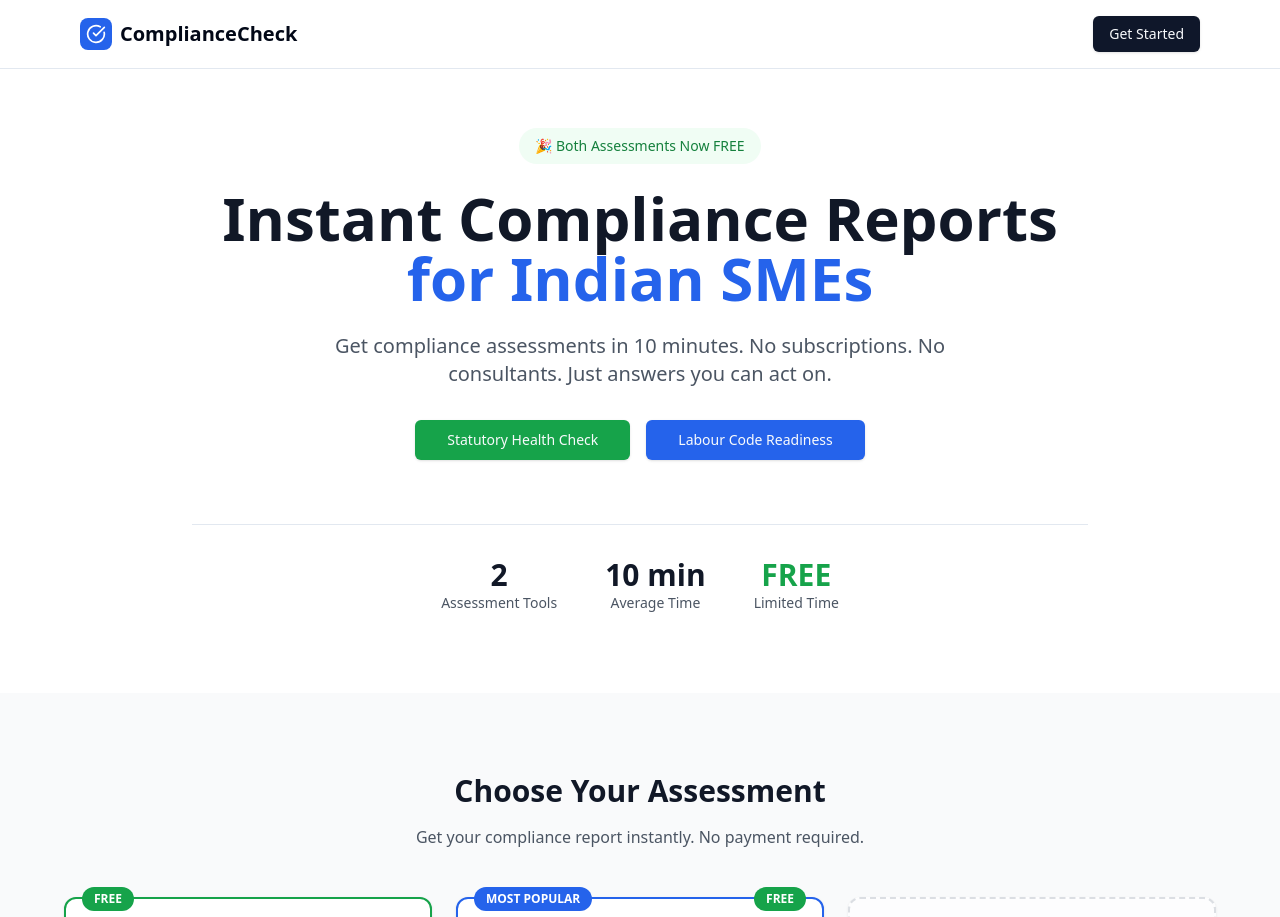
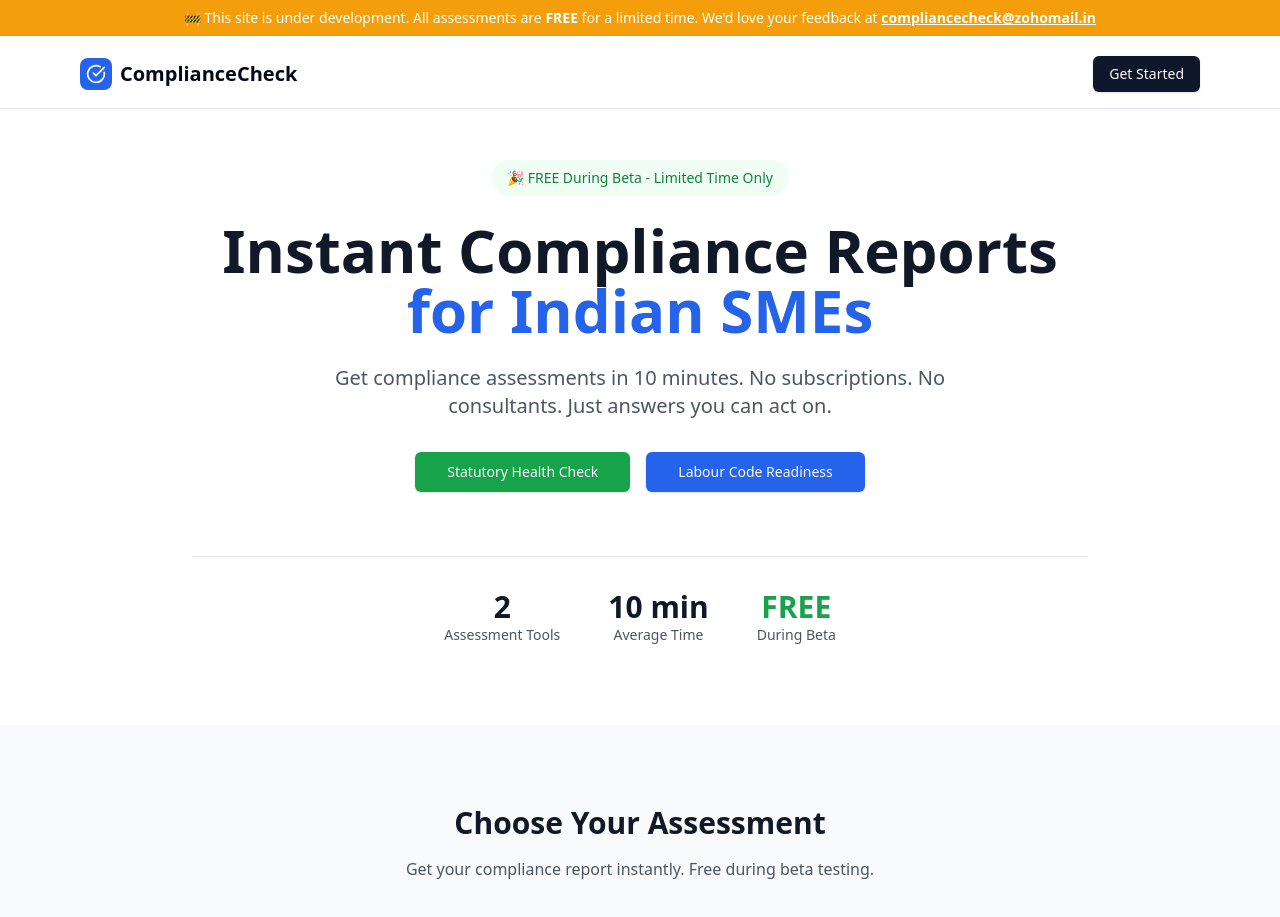
Before and after one commit to amolfadnis2/compliancecheck, a Next.js app: page / in a window 1280 px wide. Shown: the top 917 px of the page. Built offline with nearby package versions, Linux system fonts and the light colour scheme.

Commit message:
Updated support contact and home page.

```diff
--- a/src/app/(auth)/privacy/page.tsx
+++ b/src/app/(auth)/privacy/page.tsx
@@ -148,7 +148,7 @@ export default function PrivacyPolicyPage() {
               </div>
             </div>
             <p className="text-gray-600 mt-3">
-              To exercise these rights, visit your Account Settings or contact us at privacy@compliancecheck.in
+              To exercise these rights, visit your Account Settings or contact us at compliancecheck@zohomail.in
             </p>
           </section>
 
@@ -191,7 +191,7 @@ export default function PrivacyPolicyPage() {
             <div className="mt-3 bg-blue-50 p-4 rounded">
               <p className="font-medium text-gray-800">Grievance Officer</p>
               <p className="text-gray-600">ComplianceCheck India</p>
-              <p className="text-gray-600">Email: grievance@compliancecheck.in</p>
+              <p className="text-gray-600">Email: compliancecheck@zohomail.in</p>
               <p className="text-gray-600">Address: Pune, Maharashtra, India</p>
               <p className="text-gray-500 text-sm mt-2">
                 Response within 48 hours. Resolution within 30 days.
@@ -210,7 +210,7 @@ export default function PrivacyPolicyPage() {
             </p>
             <p className="text-gray-600 mt-2">
               <strong>ComplianceCheck India</strong><br />
-              Email: privacy@compliancecheck.in<br />
+              Email: compliancecheck@zohomail.in<br />
               Address: Pune, Maharashtra, India
             </p>
           </section>
--- a/src/app/(auth)/terms/page.tsx
+++ b/src/app/(auth)/terms/page.tsx
@@ -119,7 +119,7 @@ export default function TermsOfServicePage() {
             </p>
             <p className="text-gray-600 mt-2">
               <strong>ComplianceCheck India</strong><br />
-              Email: legal@compliancecheck.in<br />
+              Email: compliancecheck@zohomail.in<br />
               Address: Pune, Maharashtra, India
             </p>
           </section>
--- a/src/app/page.tsx
+++ b/src/app/page.tsx
@@ -7,8 +7,15 @@ import { RUPEE } from '@/lib/constants'
 export default function HomePage() {
   return (
     <div className="min-h-screen bg-white">
+      {/* Beta Banner */}
+      <div className="bg-amber-500 text-white text-center py-2 px-4 text-sm font-medium fixed top-0 left-0 right-0 z-[60]">
+        🚧 This site is under development. All assessments are <strong>FREE</strong> for a limited time.
+        We&apos;d love your feedback at{' '}
+        <a href="mailto:compliancecheck@zohomail.in" className="underline font-bold">compliancecheck@zohomail.in</a>
+      </div>
+
       {/* Navigation */}
-      <nav className="border-b bg-white/90 backdrop-blur-md fixed top-0 left-0 right-0 z-50">
+      <nav className="border-b bg-white/90 backdrop-blur-md fixed top-10 left-0 right-0 z-50">
         <div className="max-w-6xl mx-auto px-4 py-4 flex justify-between items-center">
           <div className="flex items-center gap-2">
             <div className="w-8 h-8 bg-blue-600 rounded-lg flex items-center justify-center">
@@ -23,10 +30,10 @@ export default function HomePage() {
       </nav>
 
       {/* Hero Section */}
-      <section className="pt-32 pb-20 px-4">
+      <section className="pt-40 pb-20 px-4">
         <div className="max-w-4xl mx-auto text-center">
           <div className="inline-flex items-center gap-2 bg-green-50 text-green-700 px-4 py-2 rounded-full text-sm font-medium mb-6">
-            🎉 Both Assessments Now FREE
+            🎉 FREE During Beta - Limited Time Only
           </div>
           <h1 className="text-4xl md:text-6xl font-bold text-gray-900 mb-6 leading-tight">
             Instant Compliance Reports
@@ -62,7 +69,7 @@ export default function HomePage() {
             </div>
             <div className="text-center">
               <div className="text-3xl font-bold text-green-600">FREE</div>
-              <div className="text-gray-600 text-sm">Limited Time</div>
+              <div className="text-gray-600 text-sm">During Beta</div>
             </div>
           </div>
         </div>
@@ -74,14 +81,14 @@ export default function HomePage() {
         <div className="max-w-6xl mx-auto">
           <div className="text-center mb-12">
             <h2 className="text-3xl font-bold text-gray-900 mb-4">Choose Your Assessment</h2>
-            <p className="text-gray-600">Get your compliance report instantly. No payment required.</p>
+            <p className="text-gray-600">Get your compliance report instantly. Free during beta testing.</p>
           </div>
 
           <div className="grid md:grid-cols-3 gap-6">
             {/* Statutory Health Check */}
             <Card className="border-2 border-green-600 hover:shadow-lg transition-all relative">
               <div className="absolute -top-3 left-4 bg-green-600 text-white text-xs font-bold px-3 py-1 rounded-full">
-                FREE
+                FREE BETA
               </div>
               <CardHeader>
                 <div className="w-12 h-12 bg-green-100 rounded-xl flex items-center justify-center mb-4">
@@ -127,7 +134,7 @@ export default function HomePage() {
                 MOST POPULAR
               </div>
               <div className="absolute -top-3 right-4 bg-green-600 text-white text-xs font-bold px-3 py-1 rounded-full">
-                FREE
+                FREE BETA
               </div>
               <CardHeader>
                 <div className="w-12 h-12 bg-blue-100 rounded-xl flex items-center justify-center mb-4">
@@ -245,7 +252,7 @@ export default function HomePage() {
           <div className="flex gap-6 text-sm text-gray-600">
             <Link href="/privacy" className="hover:text-gray-900">Privacy Policy</Link>
             <Link href="/terms" className="hover:text-gray-900">Terms of Service</Link>
-            <a href="mailto:hello@compliancecheck.in" className="hover:text-gray-900">Contact</a>
+            <a href="mailto:compliancecheck@zohomail.in" className="hover:text-gray-900">Contact</a>
           </div>
           <div className="text-sm text-gray-500">
             © 2025 ComplianceCheck. Made in India 🇮🇳
```
